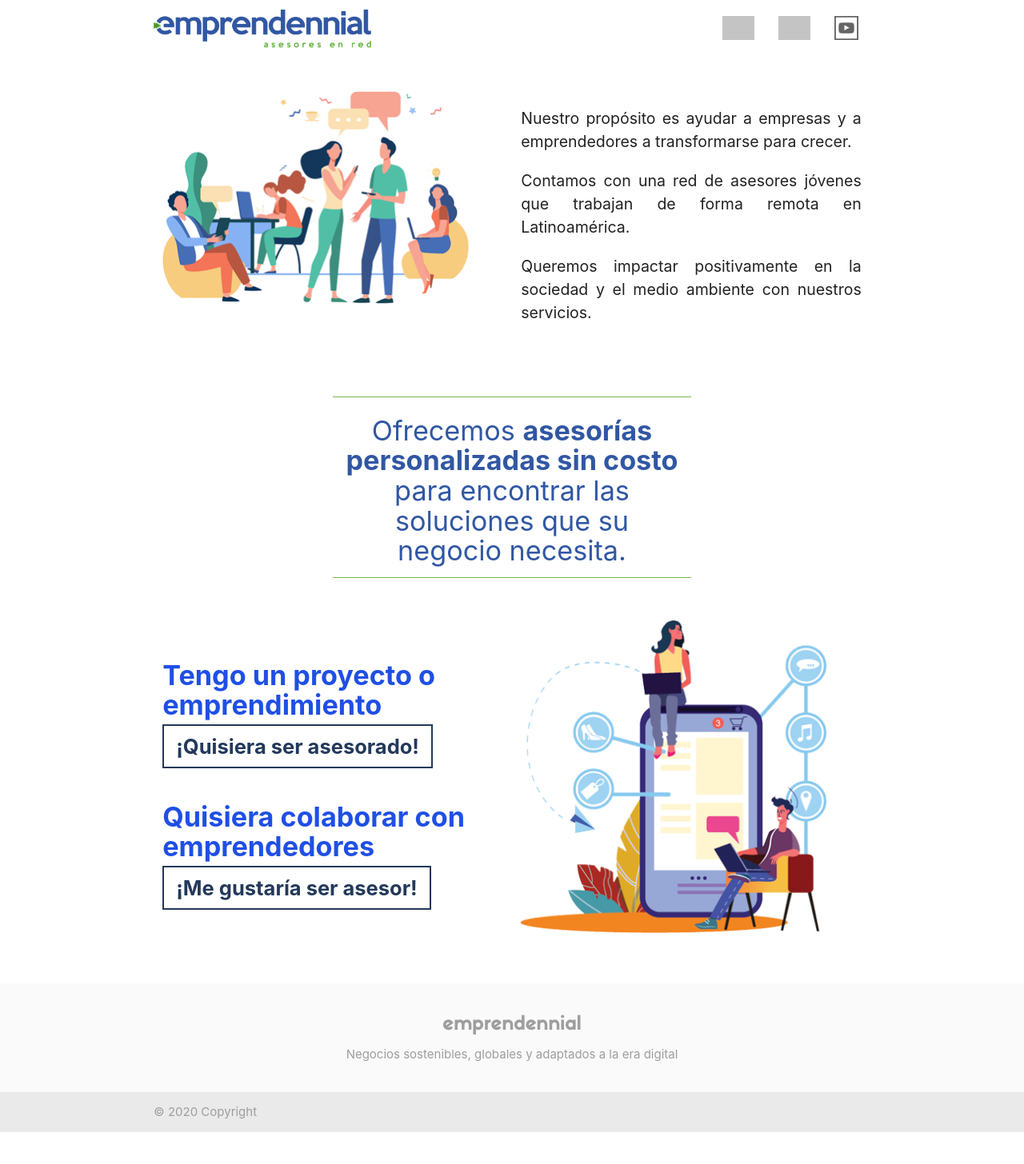
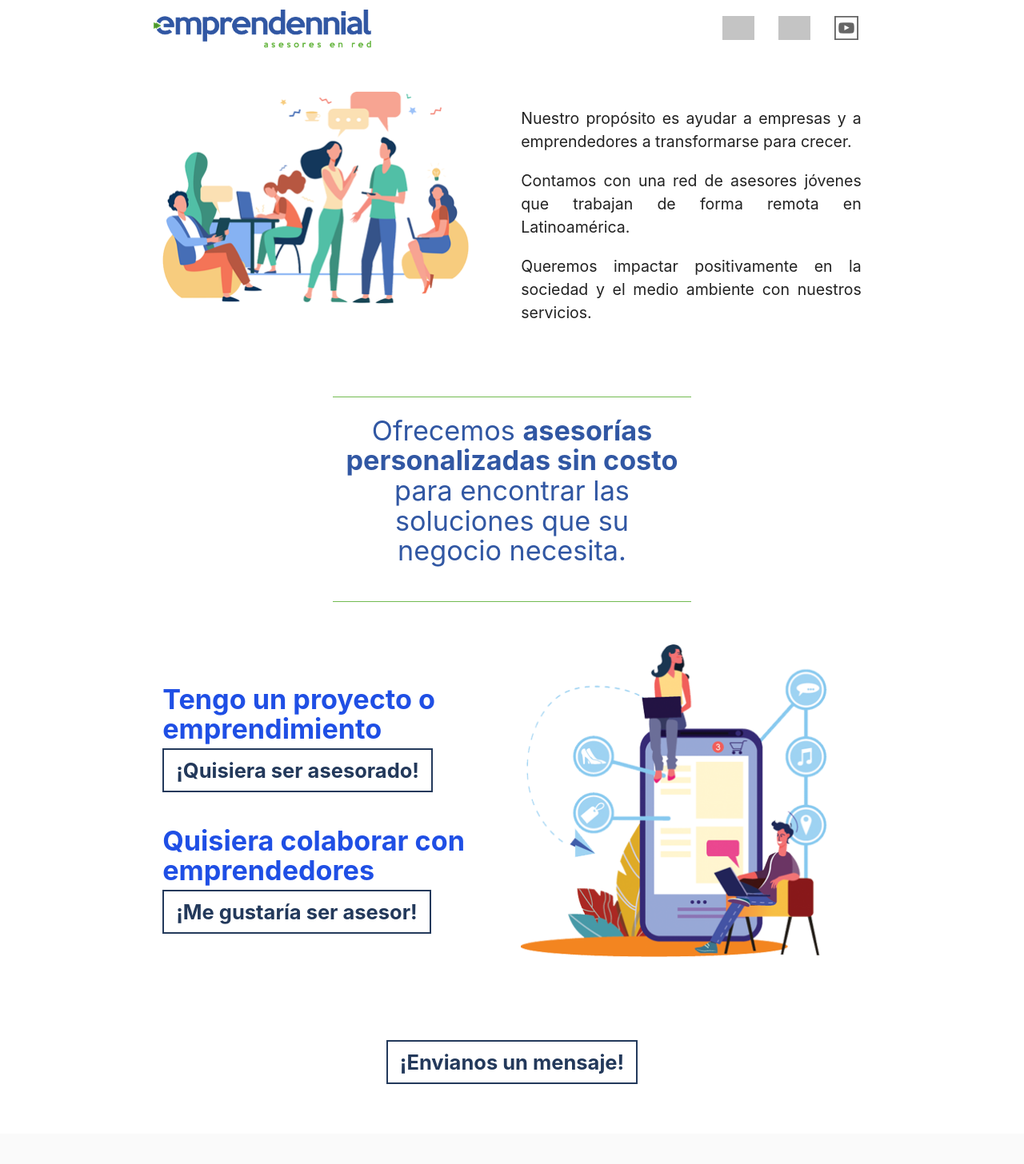
Before and after one commit to LewiSamuel/empreendinal-landing, a React (Create React App) app: page / in a window 1280 px wide. Shown: the top 1456 px of the page at 80% size. Before the commit the page ends 1416 px from the top, so only its background shows below. Built offline with nearby package versions, Linux system fonts and the light colour scheme; grey boxes are pictures that could not be loaded.

Commit message:
actualizar links

```diff
--- a/src/App.css
+++ b/src/App.css
@@ -38,7 +38,7 @@ img.icon-logo {
   color: #3157a3;
   border-top: 1px solid #73bb51;
   border-bottom: 1px solid #73bb51;
-  padding-bottom: 30px;
+  padding-bottom: 30px !important;
   margin-top: 20px;
   margin-bottom: 33px;
 }
--- a/src/App.js
+++ b/src/App.js
@@ -88,41 +88,55 @@ function App() {
 
 
 
-  <div id="modal1" className="modal modal-fixed-footer">
+  {/* <div id="!" className="modal modal-fixed-footer">
     <div className="modal-content">
       <div className="row">
-            <iframe title="form" src="https://arrobalewi.typeform.com/to/Nlfe2K" frameborder="0" Style="width: 100%;height: 300px;"></iframe>
+            <iframe id="modal-iframe" src="https://forms.gle/zSQcbhTygWNhWwJs6/?output=embed" title="form" frameborder="0" Style="width: 100%;height: 300px;"></iframe>
       </div>
     </div>
     <div className="modal-footer">
       <a href="#!" className="modal-close waves-effect waves-green btn-flat">Cerrar</a>
     </div>
-  </div>
+  </div> */}
 
 
-            <p className="spacing-v">
+            <div className="spacing-v">
               <h4>
                 <b className="color-deafult">
                   Tengo un proyecto o emprendimiento
                 </b>
               </h4>
-              <a href="#modal1" className="modal-trigger button-click-here">¡Quisiera ser asesorado!</a>
-            </p>
+              <a
+              onClick={() => {window.open("https://forms.gle/zSQcbhTygWNhWwJs6", "", "width=600,height=800")}}
+              href="#!"
+              className="modal-trigger button-click-here">¡Quisiera ser asesorado!</a>
+            </div>
 
-            <p className="spacing-v">
+            <div className="spacing-v">
               <h4>
                 <b className="color-deafult">
                   Quisiera colaborar con emprendedores
                 </b>
               </h4>
-              <a href="#modal1" className="modal-trigger button-click-here">¡Me gustaría ser asesor!</a>
-            </p>
+              <a
+              onClick={() => {window.open("https://forms.gle/KzHC4ta6JiYs5VPq5 ", "", "width=600,height=800")}}
+               href="#!" className="modal-trigger button-click-here">¡Me gustaría ser asesor!</a>
+            </div>
           </div>
           <div className="col s12 m6">
           <img src="/bot-image.png" alt="bot " className="responsive-img"/>
           </div>
         </section>
       </article>
+
+
+
+      <section className="row">
+        <div className="col s12 center-align spacing-v">
+          <a onClick={() => {window.open("https://forms.gle/fQN1GietpJgAcQgv9", "", "width=600,height=800")}}
+               href="#!" className="modal-trigger button-click-here">¡Envianos un mensaje!</a>
+        </div>
+      </section>
 
 
       <footer className="page-footer grey lighten-5">
```
